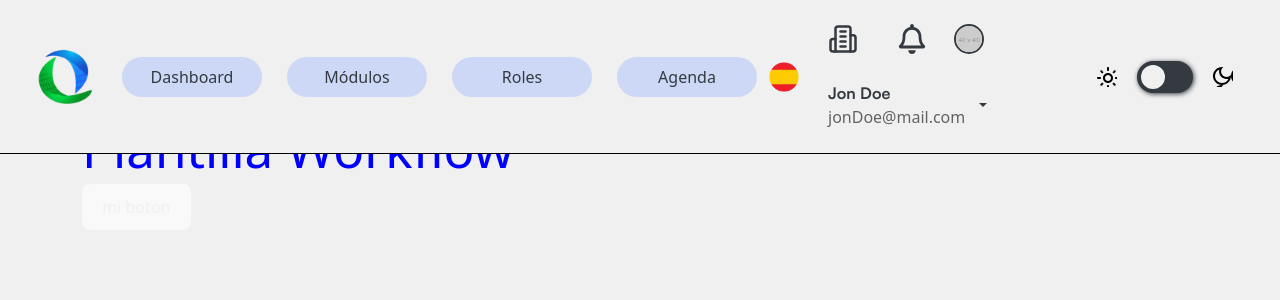
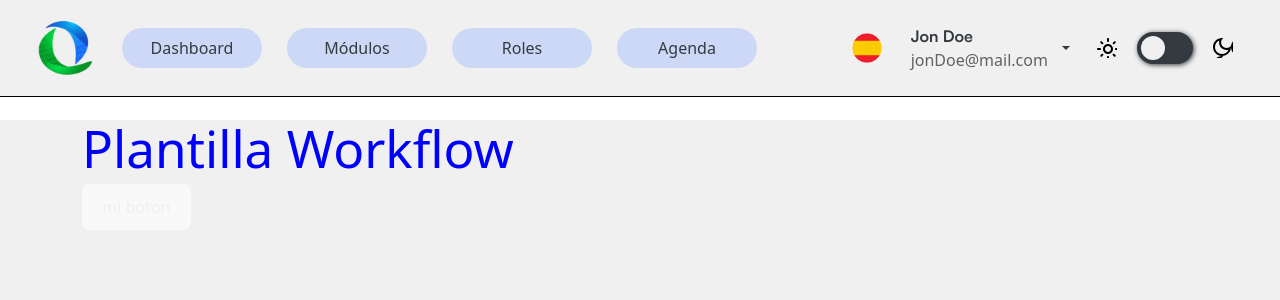
Before and after one commit to wainerth/react-template-workflow, a React (Vite) app: page / in a window 1280 px wide. Shown: the top 300 px of the page. Built offline with nearby package versions, Linux system fonts and the light colour scheme.

Commit message:
caracteristicas --- se modifico para mostrar dos versiones diferentes en la pantalla con referente al dorpdown
Signed-off-by: pedpba.12 <creditosdirectos@pangeatech.com.ve>

```diff
--- a/src/components/headerComponent/HeaderComponent.jsx
+++ b/src/components/headerComponent/HeaderComponent.jsx
@@ -117,7 +117,7 @@
                         <div className='others-actions'>
 
                             {showLanguageDropdown && (
-                                <Dropdown className="language-dropdown workflow-dropdown">
+                                <Dropdown className="language-dropdown workflow-dropdown ">
                                     <Dropdown.Toggle id="dropdown-language">
                                         <div className="img-flat">
                                             <img className='img-fluid' src={flatSpain} alt="flat Country" />
@@ -132,7 +132,7 @@
                             {/* Dropdown del usuario */}
                             {isAuthenticated && (<div className='action-user'>
                                 {showCompanyDropdown && (
-                                    <Dropdown className="company-dropdown workflow-dropdown">
+                                    <Dropdown className="company-dropdown workflow-dropdown vs-hidden">
                                         <Dropdown.Toggle id="dropdown-company">
                                             <div className="img-45">
                                                 <LuBuilding2 size={20} color='dark' />
@@ -147,7 +147,7 @@
                                 )}
 
                                 {showNotificationsDropdown && (
-                                    <Dropdown className="notifications-dropdown workflow-dropdown">
+                                    <Dropdown className="notifications-dropdown workflow-dropdown vs-hidden">
                                         <Dropdown.Toggle id="dropdown-notifications">
                                             <div className="img-45">
                                                 <FaRegBell size={20} color='dark' />
@@ -162,7 +162,7 @@
                                 )}
 
                                 {/* Ícono condicional */}
-                                <div className='user-icon'>
+                                <div className='user-icon vs-hidden'>
                                     {showIcon && (
                                         <img
                                             src={userIcon.url}
@@ -170,20 +170,70 @@
                                         />
                                     )}
                                 </div>
-                                <Dropdown className="user-dropdown ">
+                                {/* Nombre del usuario condicional */}
+                                <Dropdown className="user-dropdown  vs-hidden">
                                     <Dropdown.Toggle className="user-icon-dropdown" id="dropdown-basic">
 
-                                        {/* Nombre del usuario condicional */}
-                                        {showUserName && <div className="user-name">
-                                            <span className='alias'> {userName}</span>
-                                            <span className='email'>{userEmail}</span>
-                                        </div>}
+                                        {
+
+                                            showUserName && <div className="user-name">
+                                                <span className='alias'> {userName}</span>
+                                                <span className='email'>{userEmail}</span>
+                                            </div>}
                                     </Dropdown.Toggle>
                                     <Dropdown.Menu >
                                         <Dropdown.Item onClick={onSettings}>Configuración</Dropdown.Item>
                                         <Dropdown.Item onClick={onLogout}>Cerrar sesión</Dropdown.Item>
                                     </Dropdown.Menu>
                                 </Dropdown>
+
+                                <Dropdown className="user-dropdown vs-response" autoClose="outside">
+                                    <Dropdown.Toggle className="user-icon-dropdown" id="dropdown-autoclose-outside">
+                                        {
+
+                                            showUserName && <div className="user-name">
+                                                <span className='alias'> {userName}</span>
+                                                <span className='email'>{userEmail}</span>
+                                            </div>}
+                                    </Dropdown.Toggle>
+
+                                    <Dropdown.Menu>
+                                        <Dropdown.Item onClick={onSettings}>Configuración</Dropdown.Item>
+                                        <Dropdown.Item onClick={onLogout}>Cerrar sesión</Dropdown.Item>
+                                        {/* <Dropdown.Item> */}
+                                        {showCompanyDropdown && (
+                                            <Dropdown className="company-dropdown workflow-dropdown">
+                                                <Dropdown.Toggle id="dropdown-company">
+                                                    <div className="img-45">
+                                                        <LuBuilding2 size={20} color='dark' />
+                                                        {/* <img className='img-fluid' src={logocorporation} alt="logo corporación" /> */}
+                                                    </div>
+                                                </Dropdown.Toggle>
+                                                <Dropdown.Menu>
+                                                    <Dropdown.Item onClick={() => onCompanySelect('Empresa 1')}>Empresa 1</Dropdown.Item>
+                                                    <Dropdown.Item onClick={() => onCompanySelect('Empresa 2')}>Empresa 2</Dropdown.Item>
+                                                </Dropdown.Menu>
+                                            </Dropdown>
+                                        )}
+
+                                        {showNotificationsDropdown && (
+                                            <Dropdown className="notifications-dropdown workflow-dropdown">
+                                                <Dropdown.Toggle id="dropdown-notifications">
+                                                    <div className="img-45">
+                                                        <FaRegBell size={20} color='dark' />
+                                                        {/* <img className='img-fluid' src={iconNotification} alt="logo Notificación" /> */}
+                                                    </div>
+                                                </Dropdown.Toggle>
+                                                <Dropdown.Menu>
+                                                    <Dropdown.Item onClick={onNotificationClick}>Notificación 1</Dropdown.Item>
+                                                    <Dropdown.Item onClick={onNotificationClick}>Notificación 2</Dropdown.Item>
+                                                </Dropdown.Menu>
+                                            </Dropdown>
+                                        )}
+                                        {/* </Dropdown.Item> */}
+                                    </Dropdown.Menu>
+                                </Dropdown>
+
                             </div>)}
                             {showToggleMode && (
                                 <ToggleTheme config={toggeModeConfig} />
--- a/src/components/headerComponent/css/header.css
+++ b/src/components/headerComponent/css/header.css
@@ -103,7 +103,12 @@
     background-color: transparent;
     border: 0;
 }
-
+.vs-response{
+    display: none;
+}
+.vs-response button{
+    width: 100%;
+}
 .workflow-dropdown button:hover {
     color: var(--text-hover-theme);
     background-color: transparent;
@@ -265,3 +270,20 @@
         line-height: 19.2px;
     }
 }
+@media (max-width:1439px) {
+    .vs-hidden{
+        display: none;
+    }
+    .vs-response{
+        display: block;
+    }
+}
+
+@media (max-width:1199.9px) {
+    .vs-hidden{
+        display: block;
+    }
+    .vs-response{
+        display: none;
+    }
+}
```
